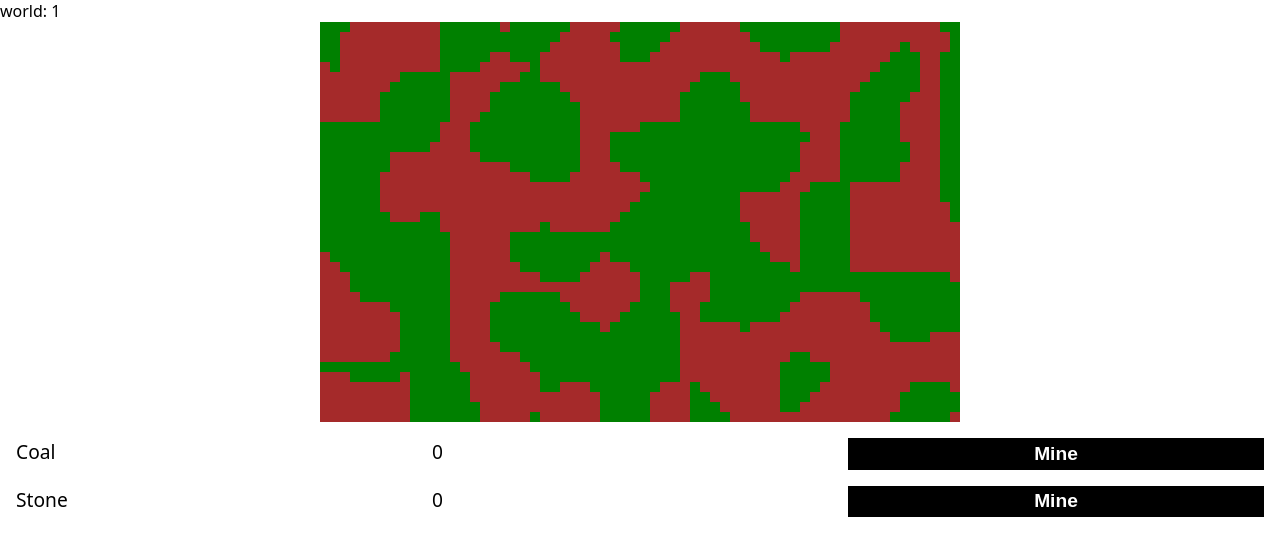
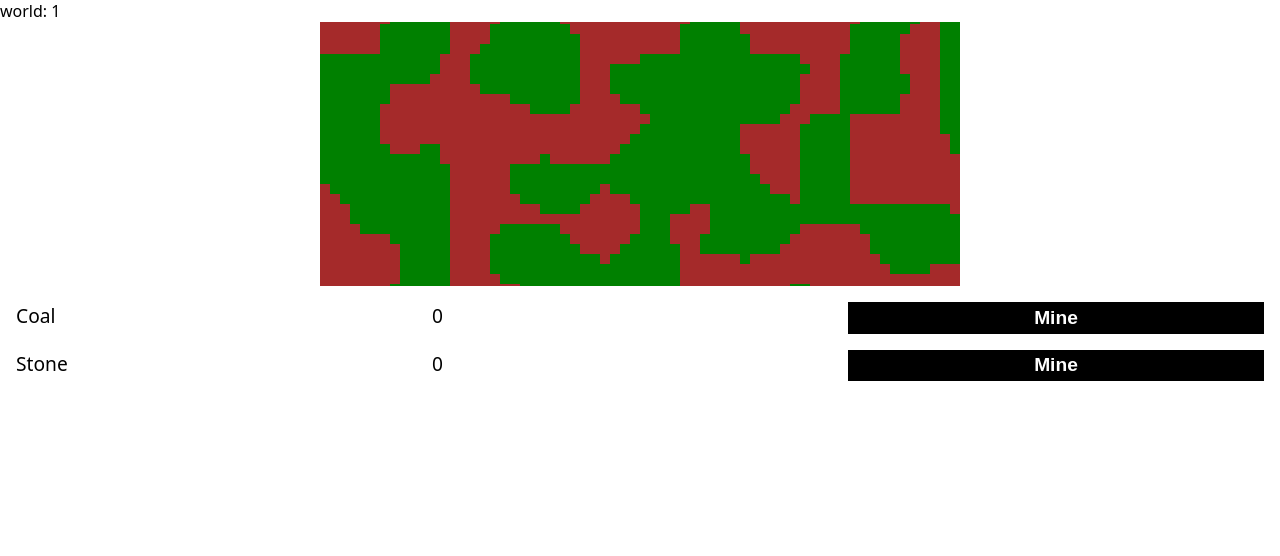
Before and after one commit to tylerschloesser/idle-v1, a React app in the folder packages/app/: page /world/1 in a window 1280 px wide. Shown: the top 556 px of the page. Built offline with nearby package versions, Linux system fonts and the light colour scheme; the HTML template or start-up script is replaced by a standard one.

Commit message:
make map shorter

```diff
--- a/packages/app/src/world-map.module.scss
+++ b/packages/app/src/world-map.module.scss
@@ -1,5 +1,5 @@
 .canvas {
   display: block;
-  height: 50lvh;
+  height: 33lvh;
   width: 100dvw;
 }
```
